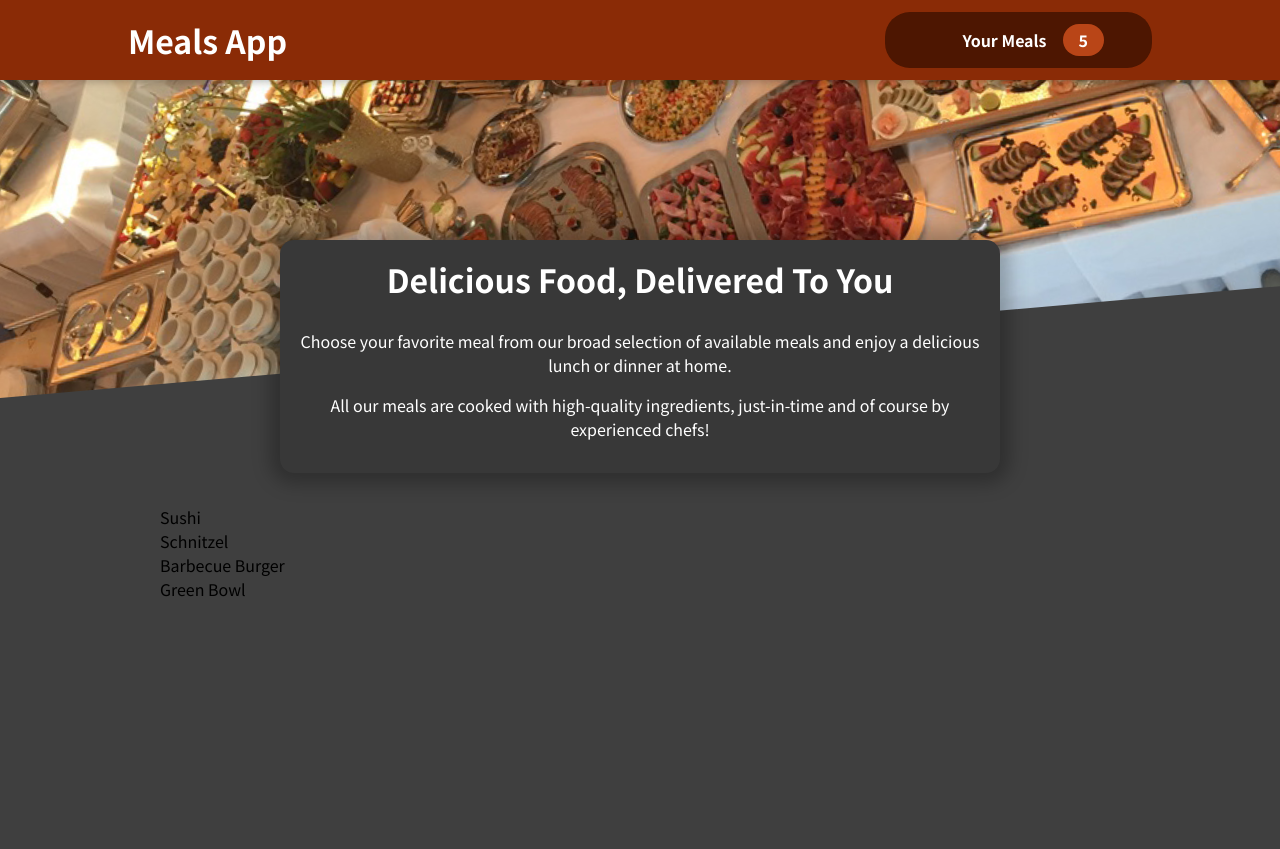
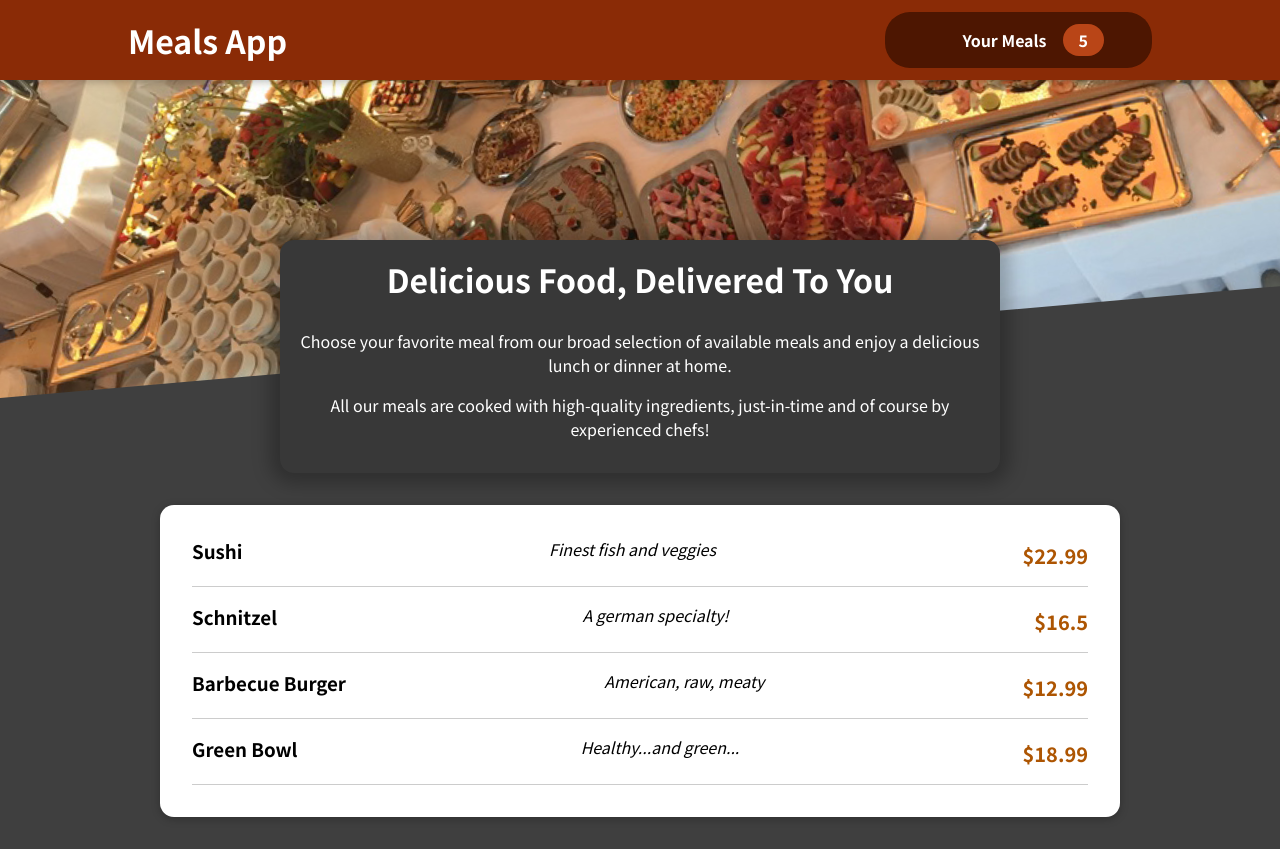
Before and after one commit to AChapeton/Food-Order-App, a React (Create React App) app: page / in a window 1280 px wide. Before the commit the page ends 800 px from the top, so only its background shows below. Built offline with nearby package versions, Linux system fonts and the light colour scheme; some icons are missing.

Commit message:
Card UI component & Meal Item component

```diff
--- a/src/components/Meals/AvailableMeals.js
+++ b/src/components/Meals/AvailableMeals.js
@@ -1,5 +1,7 @@
 import React from 'react';
 import classes from './AvailableMeals.module.css';
+import Card from '../UI/Card';
+import MealItem from './MealItem';
 const DUMMY_MEALS = [
   {
     id: 'm1',
@@ -28,11 +30,19 @@ const DUMMY_MEALS = [
 ];
 
 function AvailableMeals() {
-  const mealsList = DUMMY_MEALS.map((meal) => <li>{meal.name}</li>);
+  const mealsList = DUMMY_MEALS.map((meal) => (
+    <MealItem
+      name={meal.name}
+      description={meal.description}
+      price={meal.price}
+    />
+  ));
 
   return (
     <section className={classes.meals}>
-      <ul>{mealsList}</ul>
+      <Card>
+        <ul>{mealsList}</ul>
+      </Card>
     </section>
   );
 }
--- /dev/null
+++ b/src/components/Meals/MealItem.js
@@ -0,0 +1,13 @@
+import React from 'react';
+import classes from './MealItem.module.css';
+function MealItem({ name, description, price }) {
+  return (
+    <li className={classes.meal}>
+      <h3>{name}</h3>
+      <div className={classes.description}>{description}</div>
+      <div className={classes.price}>${price}</div>
+    </li>
+  );
+}
+
+export default MealItem;
--- /dev/null
+++ b/src/components/Meals/MealItem.module.css
@@ -0,0 +1,22 @@
+.meal {
+  display: flex;
+  justify-content: space-between;
+  margin: 1rem;
+  padding-bottom: 1rem;
+  border-bottom: 1px solid #ccc;
+}
+
+.meal h3 {
+  margin: 0 0 0.25rem 0;
+}
+
+.description {
+  font-style: italic;
+}
+
+.price {
+  margin-top: 0.25rem;
+  font-weight: bold;
+  color: #ad5502;
+  font-size: 1.25rem;
+}
--- /dev/null
+++ b/src/components/UI/Card.js
@@ -0,0 +1,8 @@
+import React from 'react';
+import classes from './Card.module.css';
+
+function Card({ children }) {
+  return <div className={classes.card}>{children}</div>;
+}
+
+export default Card;
--- /dev/null
+++ b/src/components/UI/Card.module.css
@@ -0,0 +1,6 @@
+.card {
+  padding: 1rem;
+  box-shadow: 0 2px 8px rgba(0, 0, 0, 0.25);
+  border-radius: 14px;
+  background-color: white;
+}
```
Also changed, not shown: 1 other file (tests, documents, lock files or other folders).
